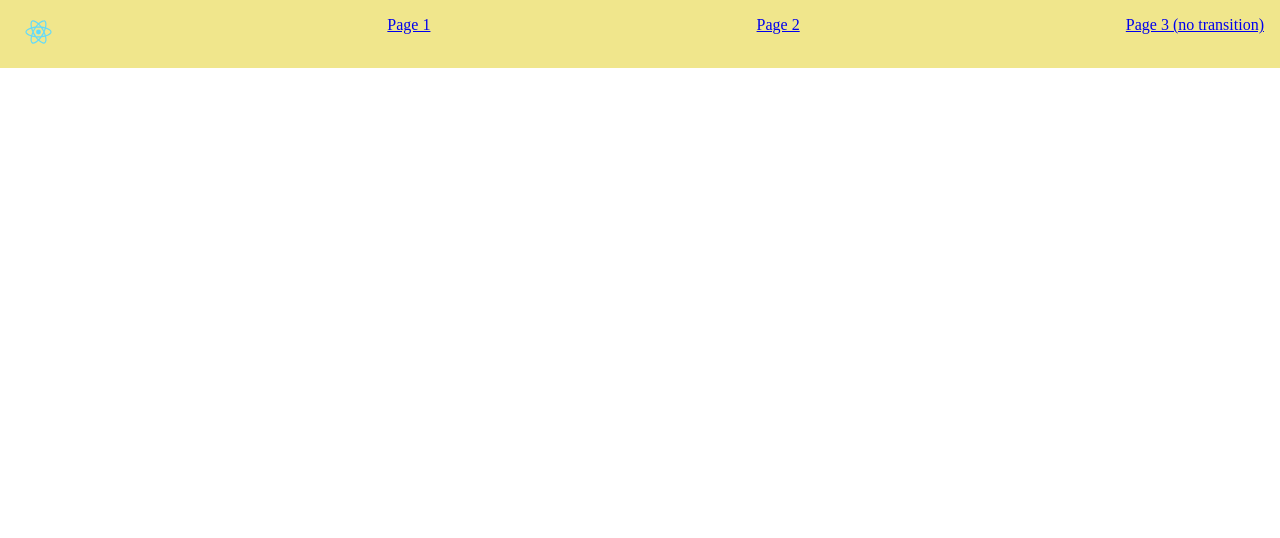
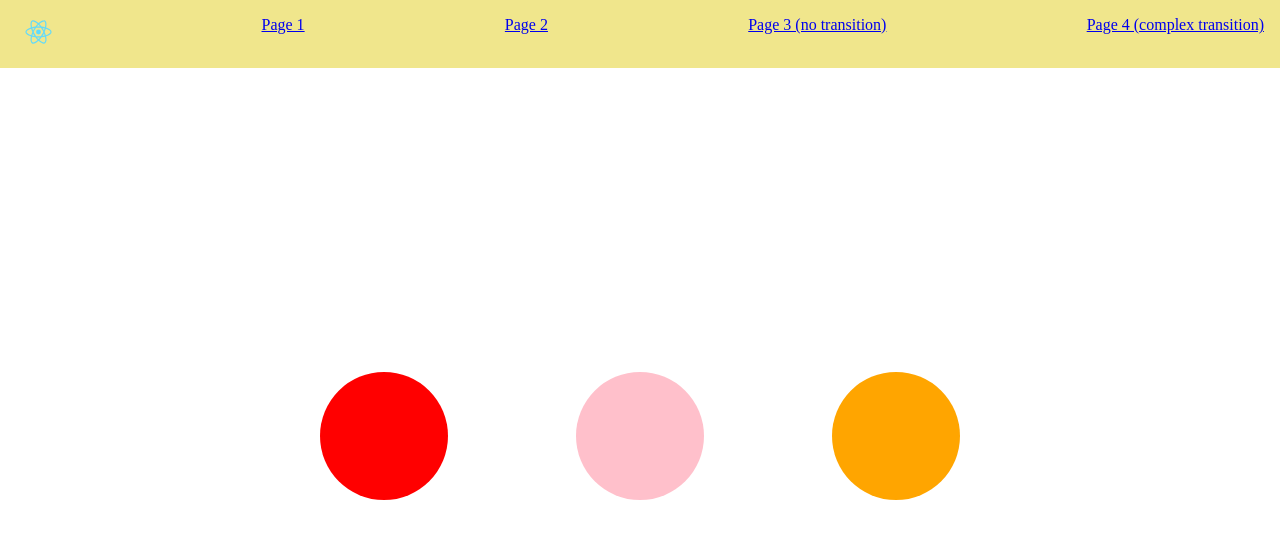
Before and after one commit to mvasin/rtg-gsap-example, a React (Create React App) app: page /page4 in a window 1280 px wide. Shown: the top 538 px of the page. Built offline with nearby package versions, Linux system fonts and the light colour scheme.

Commit message:
Bootstrap for complex custom transition

```diff
--- a/src/App.js
+++ b/src/App.js
@@ -6,6 +6,7 @@ import Menu from './Menu';
 import Page1 from './Page1';
 import Page2 from './Page2';
 import Page3 from './Page3';
+import Page4 from './Page4';
 import { fadeInOut, instant, downUp } from './transitions';
 // import { specificTransition } from './Page2';
 import Homepage from './Homepage';
@@ -83,6 +84,15 @@ class App extends React.Component {
             timeline={this.commonTimeline}
             transition={instant}
           />
+
+          <TransitionRoute
+            key="/page4"
+            path="/page4"
+            exact
+            component={Page4}
+            timeline={this.commonTimeline}
+            transition={fadeInOut}
+          />
         </Wrapper>
       </Router>
     );
--- a/src/Menu.js
+++ b/src/Menu.js
@@ -29,6 +29,7 @@ export default class extends React.Component {
         <Link to="/page1">Page 1</Link>
         <Link to="/page2">Page 2</Link>
         <Link to="/page3">Page 3 (no transition)</Link>
+        <Link to="/page4">Page 4 (complex transition)</Link>
       </Wrapper>
     );
   }
--- /dev/null
+++ b/src/Page4.js
@@ -0,0 +1,73 @@
+import React, { Component } from 'react';
+import styled from 'styled-components';
+import { TimelineLite } from 'gsap/all';
+
+const Wrapper = styled.div.attrs({ className: 'hidden' })`
+  display: flex;
+  flex: auto;
+  justify-content: center;
+  padding-top: 4.5rem;
+`;
+
+const Centerer = styled.div`
+  margin: auto;
+  display: flex;
+`;
+
+const Circle = styled.div`
+  background-color: ${p => p.color};
+  width: 10vw;
+  height: 10vw;
+  border-radius: 50%;
+  margin: 5vw;
+`;
+
+// export function specificTransition(tl, node, status, done) {
+//   /* eslint-disable default-case */
+//   switch (status) {
+//     case 'entering':
+//       tl.eventCallback('onComplete', done);
+//       tl.play();
+//       break;
+//     case 'exiting':
+//       if (tl.progress() === 0) tl.seek(50);
+//       tl.eventCallback('onReverseComplete', done);
+//       tl.reverse();
+//       break;
+//   }
+// }
+
+export default class Page4 extends Component {
+  // tl = new TimelineLite({ paused: true, autoRemoveChildren: false });
+
+  // componentDidMount() {
+  //   const menu = document.querySelector('.menu');
+  //   const content = document.querySelector('.content');
+
+  //   if (!menu || !content) throw Error('DOM elements not found');
+
+  //   this.tl
+  //     .fromTo(menu, 1, { x: '-100%' }, { x: '0%' })
+  //     .fromTo(content, 1, { x: '100%' }, { x: '0%' });
+  // }
+
+  render() {
+    return (
+      <Wrapper>
+        <Centerer>
+          <Circle color="red" className="red" innerRef={c => (this.red = c)} />
+          <Circle
+            color="pink"
+            className="pink"
+            innerRef={c => (this.pink = c)}
+          />
+          <Circle
+            color="orange"
+            className="orange"
+            innerRef={c => (this.orange = c)}
+          />
+        </Centerer>
+      </Wrapper>
+    );
+  }
+}
```
